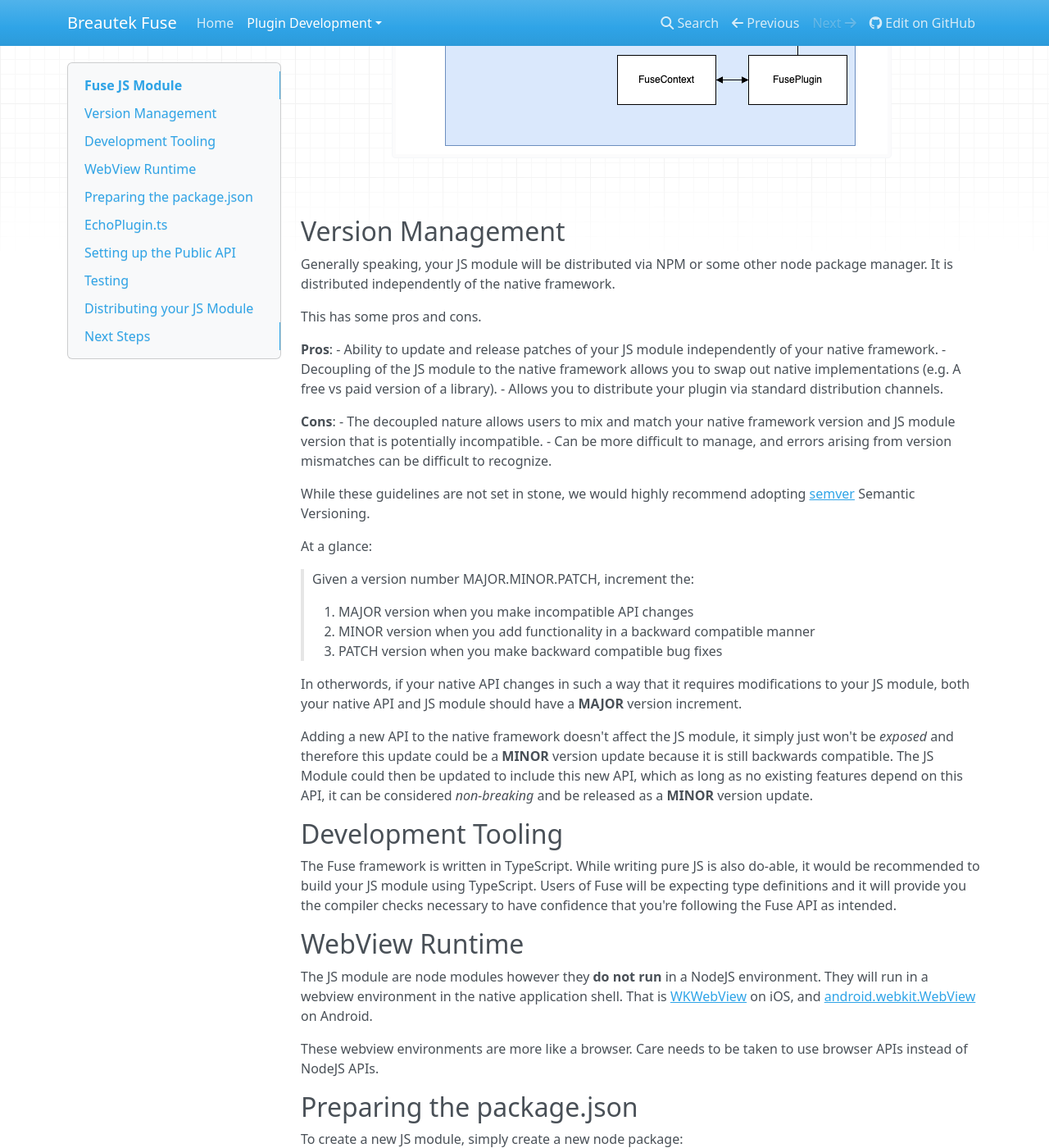
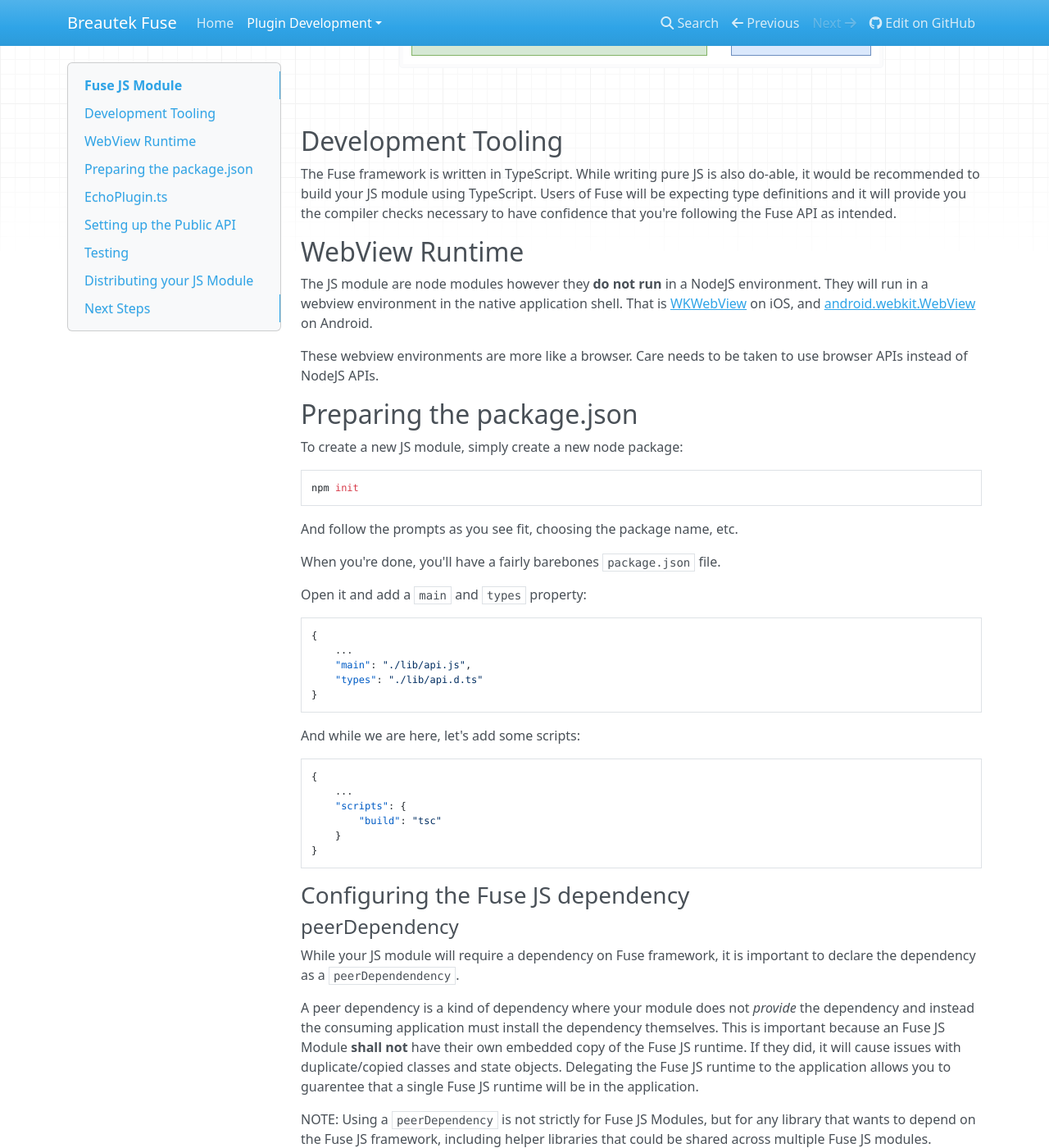
Before and after one commit to btfuse/fuse-docs, an MkDocs documentation site: the page built from docs/plugin-development/js-module.md, in a window 1280 px wide and 1400 px high, scrolled down 526 px. Shown: the whole window at 82% size. Built offline with MkDocs 1.6.1, drawn with Linux system fonts in a browser that asks for light colours; nearby versions of some CDN libraries.

```diff
--- a/docs/plugins/js-module.md
+++ b/docs/plugin-development/js-module.md
@@ -7,40 +7,9 @@ A Fuse JS module is the webview runtime API into your plugin.
 It is the common interface into your native code supplied by the native framework.
 
 <div style="text-align: center">
-    <img src="/res/JSModuleArchitecture.png" />
+    <img src="/res/JSModuleArchitecture.svg" />
 </div>
 </br />
-
-## Version Management
-
-Generally speaking, your JS module will be distributed via NPM or some other node package manager. It is distributed independently of the native framework.
-
-This has some pros and cons.
-
-**Pros**:
-- Ability to update and release patches of your JS module independently of your native framework.
-- Decoupling of the JS module to the native framework allows
-you to swap out native implementations (e.g. A free vs paid version of a library).
-- Allows you to distribute your plugin via standard distribution channels.
-
-**Cons**:
-- The decoupled nature allows users to mix and match your native framework version and JS module version that is potentially incompatible.
-- Can be more difficult to manage, and errors arising from
-version mismatches can be difficult to recognize.
-
-While these guidelines are not set in stone, we would highly recommend adopting [semver](https://semver.org/) Semantic Versioning.
-
-At a glance:
-
-> Given a version number MAJOR.MINOR.PATCH, increment the:
->
-> 1. MAJOR version when you make incompatible API changes
-> 2. MINOR version when you add functionality in a backward compatible manner
-> 3. PATCH version when you make backward compatible bug fixes
-
-In otherwords, if your native API changes in such a way that it requires modifications to your JS module, both your native API and JS module should have a **MAJOR** version increment.
-
-Adding a new API to the native framework doesn't affect the JS module, it simply just won't be *exposed* and therefore this update could be a **MINOR** version update because it is still backwards compatible. The JS Module could then be updated to include this new API, which as long as no existing features depend on this API, it can be considered *non-breaking* and be released as a **MINOR** version update.
 
 ## Development Tooling
 
--- a/mkdocs.yml
+++ b/mkdocs.yml
@@ -28,4 +28,5 @@ extra_css:
 nav:
   - Home: index.md
   - Plugin Development:
-    - Fuse JS Modules: plugins/js-module.md
+    - Getting Started: plugin-development/getting-started.md
+    - Fuse JS Modules: plugin-development/js-module.md
```
Also changed, not shown: docs/plugin-development/getting-started.md (added, +114 -0 lines), docs/plugin-development/android-module.md (added), docs/res/JSModuleArchitecture.png (deleted), docs/res/JSModuleArchitecture.svg (added), 2 other files.
